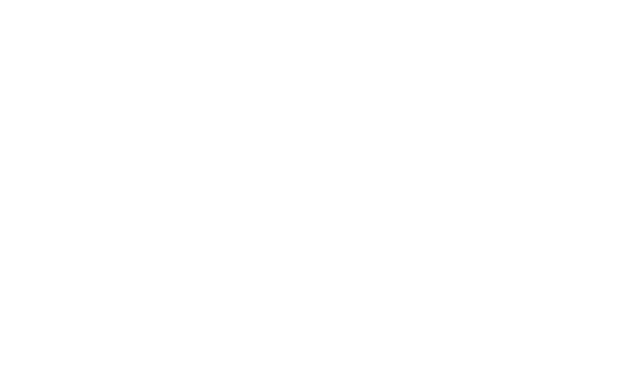
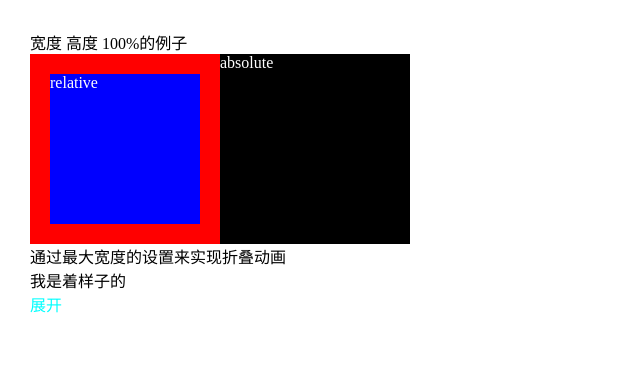
Before and after one commit to xyxiao001/studyCss, a plain HTML site: page studyCssWorld/3流式布局/index.html in a window 1280 px wide. Shown: the whole page, without its empty margins (0-640 px from the left). Drawn offline with Linux system fonts and the light colour scheme.

Commit message:
开始学习第四章 盒子

```diff
--- a/studyCssWorld/3流式布局/index.css
+++ b/studyCssWorld/3流式布局/index.css
@@ -6,3 +6,63 @@
 body {
   padding: 30px;
 }
+
+.box {
+  position: relative;
+  width: 150px;
+  height: 150px;
+  padding: 20px;
+  background-color: red;
+  color: white;
+}
+
+.test1 {
+  height: 100%;
+  background-color: blue;
+}
+
+.test2 {
+  position: absolute;
+  top: 0;
+  left: 100%;
+  width: 100%;
+  height: 100%;
+  background-color: black;
+}
+
+.slide input {
+  position: absolute;
+  width: 0;
+  height: 0;
+  visibility: hidden;
+  opacity: 0;
+}
+
+.slide-more {
+  max-height: 0px;
+  overflow: hidden;
+  transition: max-height .5s;
+  background-color: beige;
+}
+
+.slide input:checked ~ .slide-more {
+  max-height: 100px;
+}
+
+.slide label {
+  cursor: pointer;
+  color: aqua;
+
+}
+
+.slide .check-out {
+  display: none;
+}
+
+.slide input:checked ~ .check-in {
+  display: none;
+}
+
+.slide input:checked ~ .check-out {
+  display: block;
+}
--- a/studyCssWorld/3流式布局/index.html
+++ b/studyCssWorld/3流式布局/index.html
@@ -10,7 +10,25 @@
 </head>
 
 <body>
-
+  <p>宽度 高度 100%的例子</p>
+  <section class="box">
+    <section class="test1">relative</section>
+    <section class="test2">absolute</section>
+  </section>
 </body>
 
+  <p>通过最大宽度的设置来实现折叠动画</p>
+
+  <section class="slide">
+    <input type="checkbox" id="checked1">
+    <p>我是着样子的</p>
+    <section class="slide-more">
+      <p>我是用来展开的</p>
+      <p>我是用来展开的</p>
+      <p>我是用来展开的</p>
+      <p>我是用来展开的</p>
+    </section>
+    <label for="checked1" class="check-in">展开</label>
+    <label for="checked1" class="check-out">收起</label>
+    </section>
 </html>
```
Also changed, not shown: studyCssWorld/4盒子尺寸/index.html (+3 -2 lines).
